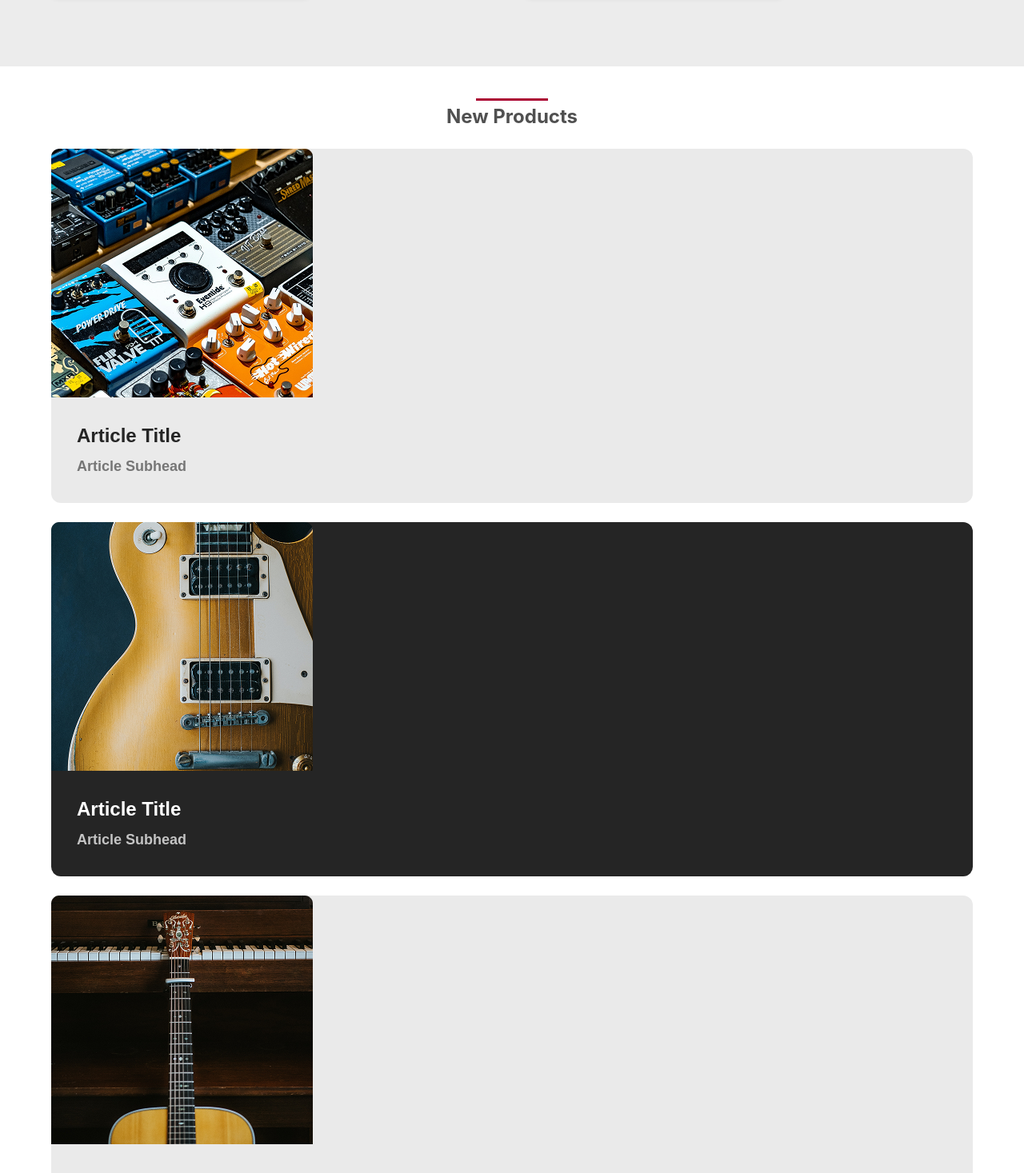
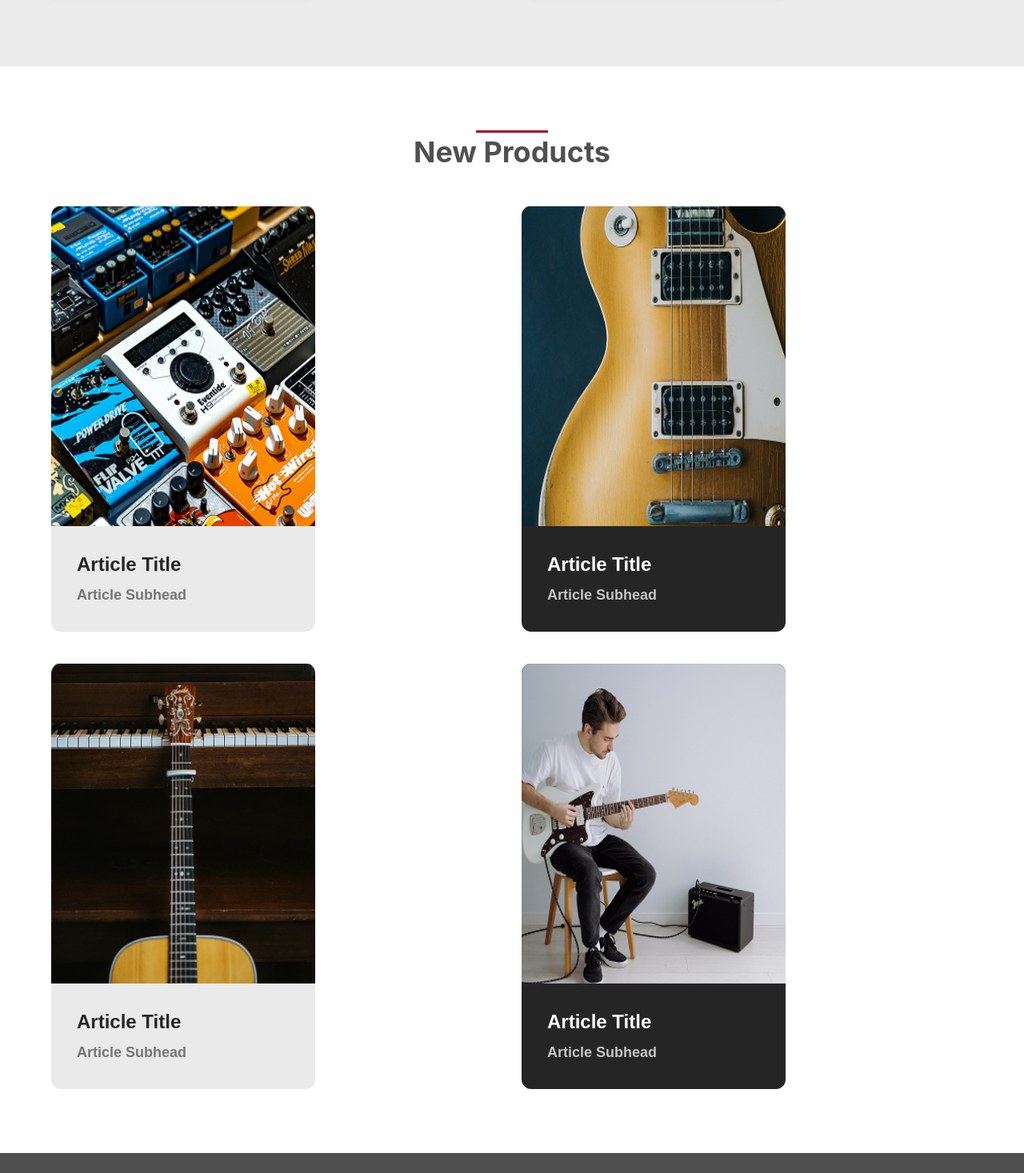
Before and after one commit to annaeugeniyevna/central-music-on-React, a React (Vite) app: page / in a window 1280 px wide. Shown: the part 2720-4187 px from the top of the page at 80% size. Built offline with nearby package versions, Linux system fonts and the light colour scheme.

Commit message:
feat: add responsive style for NewProducts section

```diff
--- a/src/components/NewProducts.jsx
+++ b/src/components/NewProducts.jsx
@@ -6,20 +6,26 @@ import manGuitar from "../assets/images/man-with-guitar.png";
 const NewProducts = () => {
     return (
         <section
-        className="mt-10 mb-15">
+        className="mt-10 mb-15
+        md:mt-20 md:mb-20">
             <div
             className="max-w-[1440px] mx-auto px-[5%]">
                 <h2
-                className="font-monserrat font-bold text-2xl text-gray text-center mb-6">
+                className="font-monserrat font-bold text-2xl text-gray text-center mb-6
+                md:text-4xl md:mb-12">
                     <span
                     className="block w-[90px] h-[3px] bg-primary mx-auto mb-1"></span>
                     New Products
                 </h2>
                 <div
-                className="flex flex-col gap-6">
+                className="flex flex-col gap-6
+                md:grid md:grid-cols-2">
                     <div
-                    className="bg-smoke rounded-xl">
-                        <img src={Pedalboard} alt="Pedalboard"/>
+                    className="max-w-[324px] bg-smoke rounded-xl
+                    md:min-w-[330px] md:mb-4">
+                        <img
+                        src={Pedalboard} alt="Pedalboard"
+                        className="md:min-h-[400px] md:min-w-[330px]"/>
                         <div
                         className="px-8 pb-8">
                             <h3
@@ -33,8 +39,11 @@ const NewProducts = () => {
                         </div>
                     </div>
                     <div
-                    className="bg-dark-gray rounded-xl">
-                        <img src={Guitar} alt="Guitar"/>
+                    className="max-w-[324px] bg-dark-gray rounded-xl
+                    md:min-w-[330px] md:mb-4">
+                        <img
+                        src={Guitar} alt="Guitar"
+                        className="md:min-h-[400px] md:min-w-[330px]"/>
                         <div
                         className="px-8 pb-8">
                             <h3
@@ -48,8 +57,11 @@ const NewProducts = () => {
                         </div>
                     </div>
                     <div
-                    className="bg-smoke rounded-xl">
-                        <img src={guitarPiano} alt="Guitar and piano"/>
+                    className="max-w-[324px] bg-smoke rounded-xl
+                    md:min-w-[330px]">
+                        <img
+                        src={guitarPiano} alt="Guitar and piano"
+                        className="md:min-h-[400px] md:min-w-[330px]"/>
                         <div
                         className="px-8 pb-8">
                             <h3
@@ -63,8 +75,11 @@ const NewProducts = () => {
                         </div>
                     </div>
                     <div
-                    className="bg-dark-gray rounded-xl">
-                        <img src={manGuitar} alt="Man with guitar"/>
+                    className="max-w-[324px] bg-dark-gray rounded-xl
+                    md:min-w-[330px]">
+                        <img
+                        src={manGuitar} alt="Man with guitar"
+                        className="md:min-h-[400px] md:min-w-[330px]"/>
                         <div
                         className="px-8 pb-8">
                             <h3
```
